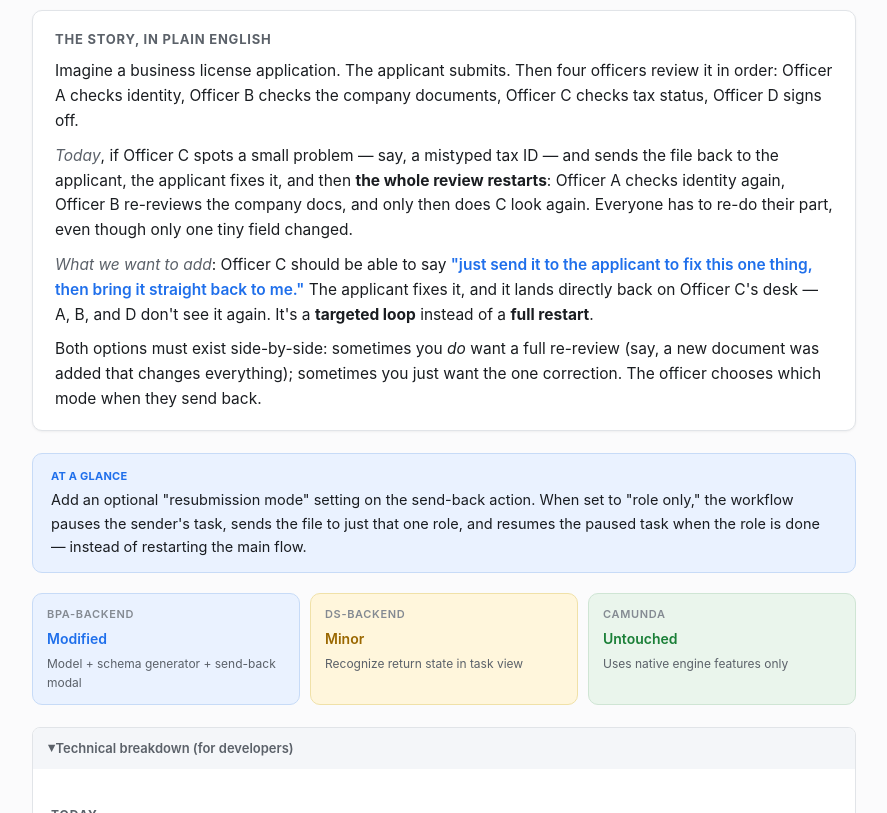
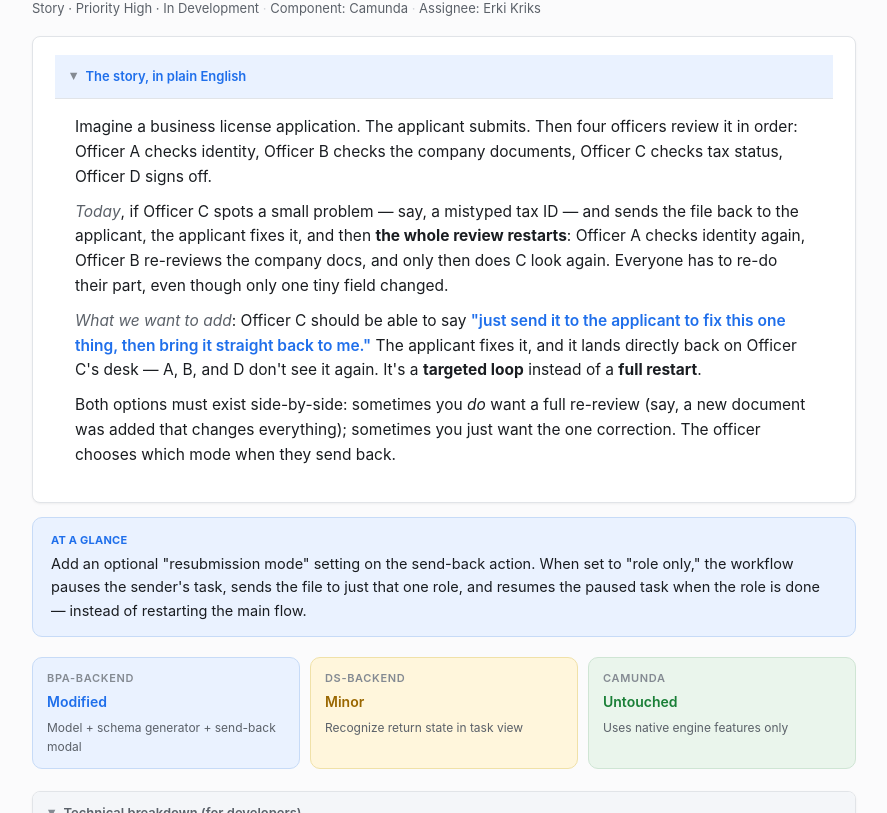
Before and after one commit to gfrankgva/analysis-tasks-17769-17771, a plain HTML site: page index.html in a window 1280 px wide. Shown: the part 687-1500 px from the top of the page, without its empty margins (196-1083 px from the left). Drawn offline with Linux system fonts and the light colour scheme.

Commit message:
make intro and story blocks collapsible, unified fold style

```diff
--- a/index.html
+++ b/index.html
@@ -111,19 +111,27 @@
   .story .persona { font-style: italic; color: var(--muted); }
   .story strong.emph { color: var(--accent); font-weight: 600; }
 
-  details.tech { margin: 18px 0; border: 1px solid var(--border);
-    border-radius: 8px; background: var(--surface); overflow: hidden; }
-  details.tech > summary {
-    padding: 10px 16px; cursor: pointer; font-weight: 600; font-size: 13px;
+  details.fold { margin: 14px 0; border: 1px solid var(--border);
+    border-radius: 8px; background: var(--surface); overflow: hidden;
+    box-shadow: var(--shadow); }
+  details.fold > summary {
+    padding: 11px 16px; cursor: pointer; font-weight: 600; font-size: 13px;
     color: var(--muted); background: var(--surface-2); user-select: none;
     list-style: none;
   }
-  details.tech > summary::before { content: "▸ "; display: inline-block; transition: transform 150ms; }
-  details.tech[open] > summary::before { transform: rotate(90deg); }
-  details.tech > summary:hover { color: var(--text); }
-  details.tech > *:not(summary) { padding-left: 18px; padding-right: 18px; }
-  details.tech > *:nth-child(2) { padding-top: 14px; }
-  details.tech > *:last-child { padding-bottom: 14px; }
+  details.fold > summary::-webkit-details-marker { display: none; }
+  details.fold > summary::before { content: "▸"; display: inline-block;
+    margin-right: 8px; transition: transform 150ms; color: var(--muted-2); }
+  details.fold[open] > summary::before { transform: rotate(90deg); }
+  details.fold > summary:hover { color: var(--text); }
+  details.fold > *:not(summary) { padding-left: 20px; padding-right: 20px; }
+  details.fold > *:nth-child(2) { padding-top: 16px; }
+  details.fold > *:last-child { padding-bottom: 16px; }
+  details.fold[open] > summary { border-bottom: 1px solid var(--border); }
+
+  /* Variants: plain-English gets soft accent bar on summary */
+  details.fold.story > summary { color: var(--accent); }
+  details.fold.story[open] > summary { background: var(--accent-soft); }
 
   /* Scope grid */
   .scope {
@@ -201,14 +209,15 @@
     — plain-English approach, minimum code change, full backwards compatibility.</p>
 </header>
 
-<div class="intro">
+<details class="fold" open>
+  <summary>How the two tickets relate</summary>
   <p>Both tickets touch the same subsystem: the <strong>BPA-backend Camunda 7 BPMN schema generator</strong>. They extend — not replace — today's deterministic model. Services that don't opt in produce byte-identical BPMN.</p>
   <ul>
     <li><a class="ticket" href="https://unctad.atlassian.net/browse/TOBE-17769" target="_blank" rel="noopener">TOBE-17769</a> — a <em>targeted return loop</em>: send a task to one role and wait for it, without restarting the downstream flow.</li>
     <li><a class="ticket" href="https://unctad.atlassian.net/browse/TOBE-17771" target="_blank" rel="noopener">TOBE-17771</a> — <em>dead-ending branches</em>: let one parallel branch terminate cleanly without killing the whole process at the join.</li>
   </ul>
-  <p class="kicker"><strong>17769 is about returning</strong> (backwards / inwards control). <strong>17771 is about abandoning</strong> (forwards branch termination). Different primitives, same layer of code.</p>
-</div>
+  <p><strong>17769 is about returning</strong> (backwards / inwards control). <strong>17771 is about abandoning</strong> (forwards branch termination). Different primitives, same layer of code.</p>
+</details>
 
 <nav class="tabs" role="tablist" aria-label="Ticket analyses">
   <button class="tab active" data-panel="p1" role="tab" id="tab-17769">
@@ -232,13 +241,13 @@
   </h2>
   <p class="meta"><span>Story · Priority High · In Development</span><span>Component: Camunda</span><span>Assignee: Erki Kriks</span></p>
 
-  <div class="story">
-    <h4>The story, in plain English</h4>
+  <details class="fold story" open>
+    <summary>The story, in plain English</summary>
     <p>Imagine a business license application. The applicant submits. Then four officers review it in order: Officer A checks identity, Officer B checks the company documents, Officer C checks tax status, Officer D signs off.</p>
     <p><span class="persona">Today</span>, if Officer C spots a small problem — say, a mistyped tax ID — and sends the file back to the applicant, the applicant fixes it, and then <strong>the whole review restarts</strong>: Officer A checks identity again, Officer B re-reviews the company docs, and only then does C look again. Everyone has to re-do their part, even though only one tiny field changed.</p>
     <p><span class="persona">What we want to add</span>: Officer C should be able to say <strong class="emph">"just send it to the applicant to fix this one thing, then bring it straight back to me."</strong> The applicant fixes it, and it lands directly back on Officer C's desk — A, B, and D don't see it again. It's a <strong>targeted loop</strong> instead of a <strong>full restart</strong>.</p>
     <p>Both options must exist side-by-side: sometimes you <em>do</em> want a full re-review (say, a new document was added that changes everything); sometimes you just want the one correction. The officer chooses which mode when they send back.</p>
-  </div>
+  </details>
 
   <div class="tldr">
     <strong class="label">At a glance</strong>
@@ -251,7 +260,7 @@
     <div class="scope-card none"><div class="label">Camunda</div><div class="value">Untouched</div><div class="hint">Uses native engine features only</div></div>
   </div>
 
-  <details class="tech" open>
+  <details class="fold" open>
     <summary>Technical breakdown (for developers)</summary>
 
     <h3>Today</h3>
@@ -288,14 +297,14 @@
   </h2>
   <p class="meta"><span>Story · Priority Highest · To Do</span><span>Reference: Jamaica SEZ service</span></p>
 
-  <div class="story">
-    <h4>The story, in plain English</h4>
+  <details class="fold story" open>
+    <summary>The story, in plain English</summary>
     <p>Think of Jamaica's <a href="https://bpa.jamaica.eregistrations.org/services/9f3fdc17-7b19-4790-90eb-54023c7bc3cc/forms/applicant-form" target="_blank" rel="noopener">Special Economic Zone application</a>. After the applicant submits, <strong>eight different agencies review the file at the same time, in parallel</strong>: tax authority, customs, legal, planning, and so on. Each agency either gives its green light or raises a flag. Once all eight have spoken, a coordinator takes the final decision.</p>
     <p><span class="persona">Today</span>, if <em>any one</em> of those eight agencies rejects, <strong>the entire case dies immediately</strong>. The other seven agencies — some of whom may have already approved — never get a chance to finish, and the coordinator never even sees the case. A single "no" blows up everything.</p>
     <p><span class="persona">What we want to add</span>: allow a rejection from one agency to <strong class="emph">end just that agency's branch</strong> — not the whole case. The other agencies finish their work normally. The coordinator sees the full picture: "five approved, two approved with comments, one rejected" — and decides.</p>
     <p>The word "dead branch" means: <em>this branch is done, it contributed nothing, and we just move on without it</em>. The case stays alive.</p>
     <p>Also: some agencies (like the three "No objection" bodies in the Jamaica flow) are <strong>optional</strong> — they may not weigh in at all, and the case should proceed without waiting for them forever. Same mechanism.</p>
-  </div>
+  </details>
 
   <div class="tldr">
     <strong class="label">At a glance</strong>
@@ -308,7 +317,7 @@
     <div class="scope-card none"><div class="label">Camunda</div><div class="value">Untouched</div><div class="hint">Uses native inclusive-join behavior</div></div>
   </div>
 
-  <details class="tech" open>
+  <details class="fold" open>
     <summary>Technical breakdown (for developers)</summary>
 
     <h3>Today</h3>
```
